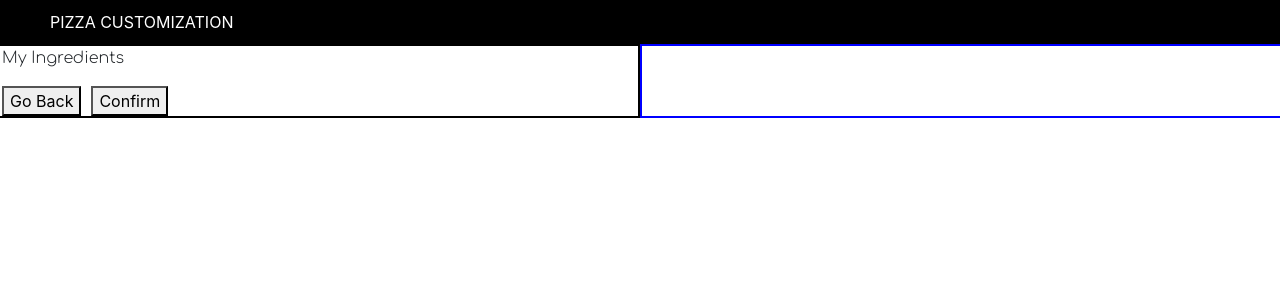
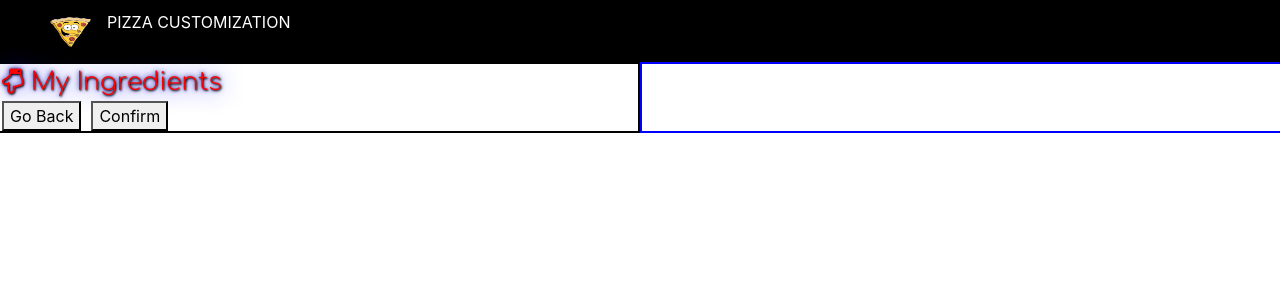
Before and after one commit to aalekh42/Pizza-Project-React-, a React (Create React App) app: page /checkout in a window 1280 px wide. Shown: the top 300 px of the page. Built offline with nearby package versions, Linux system fonts and the light colour scheme.

Commit message:
Adding fontawesome and Styling Part 1

```diff
--- a/package.json
+++ b/package.json
@@ -7,9 +7,11 @@
     "@testing-library/react": "^11.1.0",
     "@testing-library/user-event": "^12.1.10",
     "bootstrap": "^4.5.3",
+    "bootstrap-social": "^5.1.1",
     "framer-motion": "^2.9.4",
     "react": "^17.0.1",
     "react-dom": "^17.0.1",
+    "react-fontawesome": "^1.7.1",
     "react-popper": "^2.2.4",
     "react-router-dom": "^5.2.0",
     "react-scripts": "4.0.1",
--- a/src/components/Checkout.js
+++ b/src/components/Checkout.js
@@ -9,14 +9,20 @@ return(
     <>
         <div className="row">
             <div className="col" style={{border:"2px solid black"}}>
-                <p style={{ fontFamily: "Comfortaa" }}>My Ingredients</p>
+                <div className="abc" style={{ fontFamily: "Comfortaa",fontSize:25}}>
+                    <i class="fa fa-hand-o-down" aria-hidden="true"></i> My Ingredients
+                </div>
+
                 {Object.keys(ingredients).map((ingredient)=>{
                     return(
                         ingredients[ingredient] && (
-                            <p>
-                                {ingredient[0].toUpperCase()}
-                                {ingredient.substr(1)}
-                            </p>
+                            <div style={{color:"blue"}}>
+                                <p style={{fontSize:25,fontFamily:"Century"}}>
+                                <i class="fa fa-caret-right" aria-hidden="true"></i>
+                                    {ingredient[0].toUpperCase()}
+                                    {ingredient.substr(1)}
+                                </p>
+                            </div>
                         )
                     );
                 })}
--- a/src/components/Header.js
+++ b/src/components/Header.js
@@ -1,8 +1,11 @@
 import React from 'react';
-import {Nav} from 'reactstrap';
+import {Nav,Navbar, NavbarBrand} from 'reactstrap';
+import Pizzalogo from '../assets/pizza logo.png';
+
 export default function Header(){
 return(
     <Nav style={{padding:'10px 50px',background:'black'}}>
+        <NavbarBrand href="/"><img src={Pizzalogo} alt="Pizza Base" height="30" width="41"/></NavbarBrand>
         <div style={{color:'white'}}>PIZZA CUSTOMIZATION </div>
     </Nav>
 )
--- a/src/index.css
+++ b/src/index.css
@@ -10,6 +10,11 @@ body {
 .cheese {
   width: 100%;
   position: absolute;
+}
+
+.abc{
+  color: red;
+  text-shadow: 1px 1px 2px black, 0 0 25px blue, 0 0 5px darkblue;
 }
 
 .z1 {
--- a/src/index.js
+++ b/src/index.js
@@ -4,6 +4,9 @@ import './index.css';
 import App from './App';
 import reportWebVitals from './reportWebVitals';
 import 'bootstrap/dist/css/bootstrap.min.css';
+import 'font-awesome/css/font-awesome.css';
+import 'bootstrap-social/bootstrap-social.css';
+
 
 ReactDOM.render(
   <React.StrictMode>
```
Also changed, not shown: 2 other files (tests, documents, lock files or other folders).
